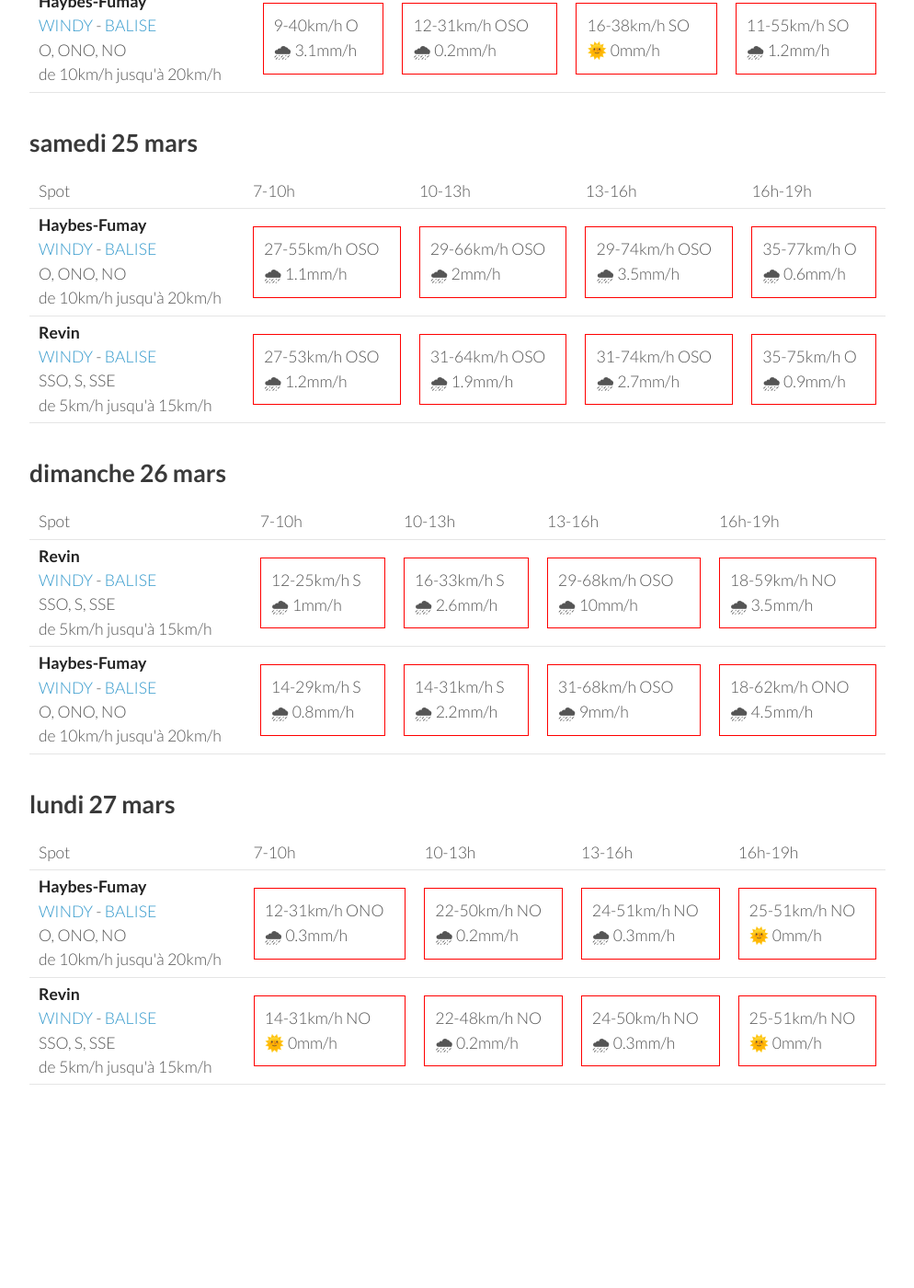
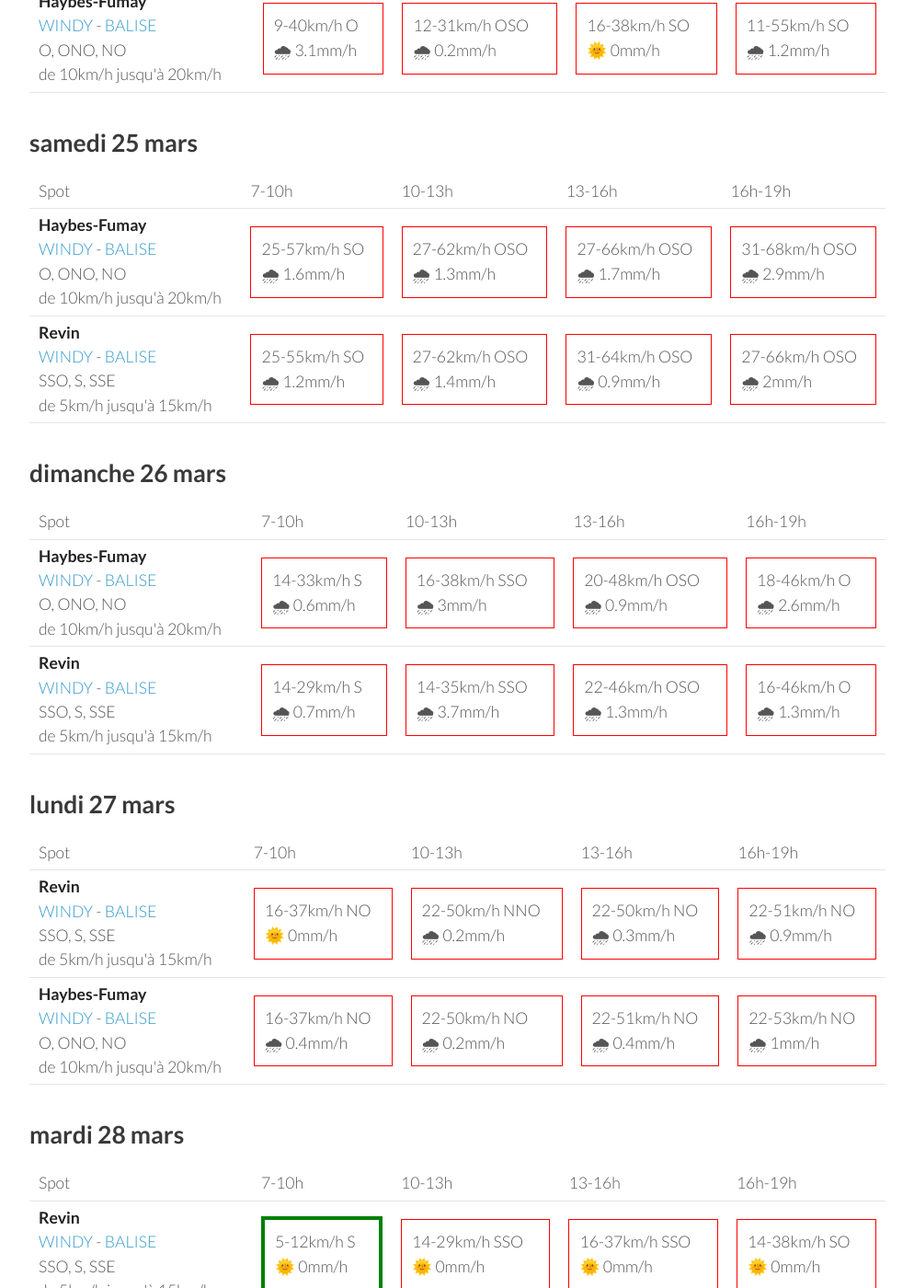
Before and after one commit to parapente-dans-le-nord/parapente-dans-le-nord.github.io, a Jekyll site: the page built from ardennes.markdown, in a window 1280 px wide and 1400 px high, scrolled down 859 px. Shown: the whole window at 92% size, without its empty margins (26-1020 px from the left). Built offline with Jekyll 4.4.1, drawn with Linux system fonts in a browser that asks for light colours; before the commit the page ends 2166 px from its top, so only the background shows below that; some of the changed text lies outside the part shown.

Commit message:
update index.markdown

```diff
--- a/ardennes.markdown
+++ b/ardennes.markdown
@@ -7,7 +7,7 @@ title:  "Tous les spots"
 {: .links}
 
 # Prevision Windy, modèle Arome
-page mise à jour le jeudi 23 mars 06:10
+page mise à jour le jeudi 23 mars 10:10
 
 ## jeudi 23 mars
 
@@ -96,20 +96,20 @@ page mise à jour le jeudi 23 mars 06:10
 <tr>
         <td><strong>Haybes-Fumay</strong><br><a href="https://windy.com/49.998/4.715?49.913,4.738,10">WINDY</a> - <span class=""><a href="http://www.balisemeteo.com/balise.php?idBalise=104">BALISE</a> </span><br> <span class="vent-favorable">O, ONO, NO</span><br><span class="force-vent">de 10km/h jusqu'à 20km/h</span> </td>
 
-            <td><div class="not-flyable"><p>27-55km/h OSO</p><p>🌧 1.1mm/h</p></div></td>
-            <td><div class="not-flyable"><p>29-66km/h OSO</p><p>🌧 2mm/h</p></div></td>
-            <td><div class="not-flyable"><p>29-74km/h OSO</p><p>🌧 3.5mm/h</p></div></td>
-            <td><div class="not-flyable"><p>35-77km/h O</p><p>🌧 0.6mm/h</p></div></td>
+            <td><div class="not-flyable"><p>25-57km/h SO</p><p>🌧 1.6mm/h</p></div></td>
+            <td><div class="not-flyable"><p>27-62km/h OSO</p><p>🌧 1.3mm/h</p></div></td>
+            <td><div class="not-flyable"><p>27-66km/h OSO</p><p>🌧 1.7mm/h</p></div></td>
+            <td><div class="not-flyable"><p>31-68km/h OSO</p><p>🌧 2.9mm/h</p></div></td>
 
 
     </tr>
 <tr>
         <td><strong>Revin</strong><br><a href="https://windy.com/49.948/4.625?49.543,4.625,8">WINDY</a> - <span class=""><a href="http://www.balisemeteo.com/balise.php?idBalise=5019">BALISE</a> </span><br> <span class="vent-favorable">SSO, S, SSE</span><br><span class="force-vent">de 5km/h jusqu'à 15km/h</span> </td>
 
-            <td><div class="not-flyable"><p>27-53km/h OSO</p><p>🌧 1.2mm/h</p></div></td>
-            <td><div class="not-flyable"><p>31-64km/h OSO</p><p>🌧 1.9mm/h</p></div></td>
-            <td><div class="not-flyable"><p>31-74km/h OSO</p><p>🌧 2.7mm/h</p></div></td>
-            <td><div class="not-flyable"><p>35-75km/h O</p><p>🌧 0.9mm/h</p></div></td>
+            <td><div class="not-flyable"><p>25-55km/h SO</p><p>🌧 1.2mm/h</p></div></td>
+            <td><div class="not-flyable"><p>27-62km/h OSO</p><p>🌧 1.4mm/h</p></div></td>
+            <td><div class="not-flyable"><p>31-64km/h OSO</p><p>🌧 0.9mm/h</p></div></td>
+            <td><div class="not-flyable"><p>27-66km/h OSO</p><p>🌧 2mm/h</p></div></td>
 
 
     </tr>
@@ -130,22 +130,22 @@ page mise à jour le jeudi 23 mars 06:10
       <td>16h-19h</td>
     </tr>
 <tr>
-        <td><strong>Revin</strong><br><a href="https://windy.com/49.948/4.625?49.543,4.625,8">WINDY</a> - <span class=""><a href="http://www.balisemeteo.com/balise.php?idBalise=5019">BALISE</a> </span><br> <span class="vent-favorable">SSO, S, SSE</span><br><span class="force-vent">de 5km/h jusqu'à 15km/h</span> </td>
+        <td><strong>Haybes-Fumay</strong><br><a href="https://windy.com/49.998/4.715?49.913,4.738,10">WINDY</a> - <span class=""><a href="http://www.balisemeteo.com/balise.php?idBalise=104">BALISE</a> </span><br> <span class="vent-favorable">O, ONO, NO</span><br><span class="force-vent">de 10km/h jusqu'à 20km/h</span> </td>
 
-            <td><div class="not-flyable"><p>12-25km/h S</p><p>🌧 1mm/h</p></div></td>
-            <td><div class="not-flyable"><p>16-33km/h S</p><p>🌧 2.6mm/h</p></div></td>
-            <td><div class="not-flyable"><p>29-68km/h OSO</p><p>🌧 10mm/h</p></div></td>
-            <td><div class="not-flyable"><p>18-59km/h NO</p><p>🌧 3.5mm/h</p></div></td>
+            <td><div class="not-flyable"><p>14-33km/h S</p><p>🌧 0.6mm/h</p></div></td>
+            <td><div class="not-flyable"><p>16-38km/h SSO</p><p>🌧 3mm/h</p></div></td>
+            <td><div class="not-flyable"><p>20-48km/h OSO</p><p>🌧 0.9mm/h</p></div></td>
+            <td><div class="not-flyable"><p>18-46km/h O</p><p>🌧 2.6mm/h</p></div></td>
 
 
     </tr>
 <tr>
-        <td><strong>Haybes-Fumay</strong><br><a href="https://windy.com/49.998/4.715?49.913,4.738,10">WINDY</a> - <span class=""><a href="http://www.balisemeteo.com/balise.php?idBalise=104">BALISE</a> </span><br> <span class="vent-favorable">O, ONO, NO</span><br><span class="force-vent">de 10km/h jusqu'à 20km/h</span> </td>
+        <td><strong>Revin</strong><br><a href="https://windy.com/49.948/4.625?49.543,4.625,8">WINDY</a> - <span class=""><a href="http://www.balisemeteo.com/balise.php?idBalise=5019">BALISE</a> </span><br> <span class="vent-favorable">SSO, S, SSE</span><br><span class="force-vent">de 5km/h jusqu'à 15km/h</span> </td>
 
-            <td><div class="not-flyable"><p>14-29km/h S</p><p>🌧 0.8mm/h</p></div></td>
-            <td><div class="not-flyable"><p>14-31km/h S</p><p>🌧 2.2mm/h</p></div></td>
-            <td><div class="not-flyable"><p>31-68km/h OSO</p><p>🌧 9mm/h</p></div></td>
-            <td><div class="not-flyable"><p>18-62km/h ONO</p><p>🌧 4.5mm/h</p></div></td>
+            <td><div class="not-flyable"><p>14-29km/h S</p><p>🌧 0.7mm/h</p></div></td>
+            <td><div class="not-flyable"><p>14-35km/h SSO</p><p>🌧 3.7mm/h</p></div></td>
+            <td><div class="not-flyable"><p>22-46km/h OSO</p><p>🌧 1.3mm/h</p></div></td>
+            <td><div class="not-flyable"><p>16-46km/h O</p><p>🌧 1.3mm/h</p></div></td>
 
 
     </tr>
@@ -166,22 +166,22 @@ page mise à jour le jeudi 23 mars 06:10
       <td>16h-19h</td>
     </tr>
 <tr>
-        <td><strong>Haybes-Fumay</strong><br><a href="https://windy.com/49.998/4.715?49.913,4.738,10">WINDY</a> - <span class=""><a href="http://www.balisemeteo.com/balise.php?idBalise=104">BALISE</a> </span><br> <span class="vent-favorable">O, ONO, NO</span><br><span class="force-vent">de 10km/h jusqu'à 20km/h</span> </td>
+        <td><strong>Revin</strong><br><a href="https://windy.com/49.948/4.625?49.543,4.625,8">WINDY</a> - <span class=""><a href="http://www.balisemeteo.com/balise.php?idBalise=5019">BALISE</a> </span><br> <span class="vent-favorable">SSO, S, SSE</span><br><span class="force-vent">de 5km/h jusqu'à 15km/h</span> </td>
 
-            <td><div class="not-flyable"><p>12-31km/h ONO</p><p>🌧 0.3mm/h</p></div></td>
-            <td><div class="not-flyable"><p>22-50km/h NO</p><p>🌧 0.2mm/h</p></div></td>
-            <td><div class="not-flyable"><p>24-51km/h NO</p><p>🌧 0.3mm/h</p></div></td>
-            <td><div class="not-flyable"><p>25-51km/h NO</p><p>🌞 0mm/h</p></div></td>
+            <td><div class="not-flyable"><p>16-37km/h NO</p><p>🌞 0mm/h</p></div></td>
+            <td><div class="not-flyable"><p>22-50km/h NNO</p><p>🌧 0.2mm/h</p></div></td>
+            <td><div class="not-flyable"><p>22-50km/h NO</p><p>🌧 0.3mm/h</p></div></td>
+            <td><div class="not-flyable"><p>22-51km/h NO</p><p>🌧 0.9mm/h</p></div></td>
 
 
     </tr>
 <tr>
-        <td><strong>Revin</strong><br><a href="https://windy.com/49.948/4.625?49.543,4.625,8">WINDY</a> - <span class=""><a href="http://www.balisemeteo.com/balise.php?idBalise=5019">BALISE</a> </span><br> <span class="vent-favorable">SSO, S, SSE</span><br><span class="force-vent">de 5km/h jusqu'à 15km/h</span> </td>
+        <td><strong>Haybes-Fumay</strong><br><a href="https://windy.com/49.998/4.715?49.913,4.738,10">WINDY</a> - <span class=""><a href="http://www.balisemeteo.com/balise.php?idBalise=104">BALISE</a> </span><br> <span class="vent-favorable">O, ONO, NO</span><br><span class="force-vent">de 10km/h jusqu'à 20km/h</span> </td>
 
-            <td><div class="not-flyable"><p>14-31km/h NO</p><p>🌞 0mm/h</p></div></td>
-            <td><div class="not-flyable"><p>22-48km/h NO</p><p>🌧 0.2mm/h</p></div></td>
-            <td><div class="not-flyable"><p>24-50km/h NO</p><p>🌧 0.3mm/h</p></div></td>
-            <td><div class="not-flyable"><p>25-51km/h NO</p><p>🌞 0mm/h</p></div></td>
+            <td><div class="not-flyable"><p>16-37km/h NO</p><p>🌧 0.4mm/h</p></div></td>
+            <td><div class="not-flyable"><p>22-50km/h NO</p><p>🌧 0.2mm/h</p></div></td>
+            <td><div class="not-flyable"><p>22-51km/h NO</p><p>🌧 0.4mm/h</p></div></td>
+            <td><div class="not-flyable"><p>22-53km/h NO</p><p>🌧 1mm/h</p></div></td>
 
 
     </tr>
@@ -189,3 +189,39 @@ page mise à jour le jeudi 23 mars 06:10
 </tbody>
 </table>
 {:/}
+## mardi 28 mars
+
+{::nomarkdown}
+<table>
+  <tbody>
+    <tr>
+      <td>Spot</td>
+      <td>7-10h</td>
+      <td>10-13h</td>
+      <td>13-16h</td>
+      <td>16h-19h</td>
+    </tr>
+<tr>
+        <td><strong>Revin</strong><br><a href="https://windy.com/49.948/4.625?49.543,4.625,8">WINDY</a> - <span class=""><a href="http://www.balisemeteo.com/balise.php?idBalise=5019">BALISE</a> </span><br> <span class="vent-favorable">SSO, S, SSE</span><br><span class="force-vent">de 5km/h jusqu'à 15km/h</span> </td>
+
+            <td><div class="flyable"><p>5-12km/h S</p><p>🌞 0mm/h</p></div></td>
+            <td><div class="not-flyable"><p>14-29km/h SSO</p><p>🌞 0mm/h</p></div></td>
+            <td><div class="not-flyable"><p>16-37km/h SSO</p><p>🌞 0mm/h</p></div></td>
+            <td><div class="not-flyable"><p>14-38km/h SO</p><p>🌞 0mm/h</p></div></td>
+
+
+    </tr>
+<tr>
+        <td><strong>Haybes-Fumay</strong><br><a href="https://windy.com/49.998/4.715?49.913,4.738,10">WINDY</a> - <span class=""><a href="http://www.balisemeteo.com/balise.php?idBalise=104">BALISE</a> </span><br> <span class="vent-favorable">O, ONO, NO</span><br><span class="force-vent">de 10km/h jusqu'à 20km/h</span> </td>
+
+            <td><div class="not-flyable"><p>7-14km/h S</p><p>🌞 0mm/h</p></div></td>
+            <td><div class="not-flyable"><p>14-31km/h SSO</p><p>🌞 0mm/h</p></div></td>
+            <td><div class="not-flyable"><p>16-37km/h SO</p><p>🌞 0mm/h</p></div></td>
+            <td><div class="not-flyable"><p>16-38km/h SO</p><p>🌞 0mm/h</p></div></td>
+
+
+    </tr>
+
+</tbody>
+</table>
+{:/}
```
